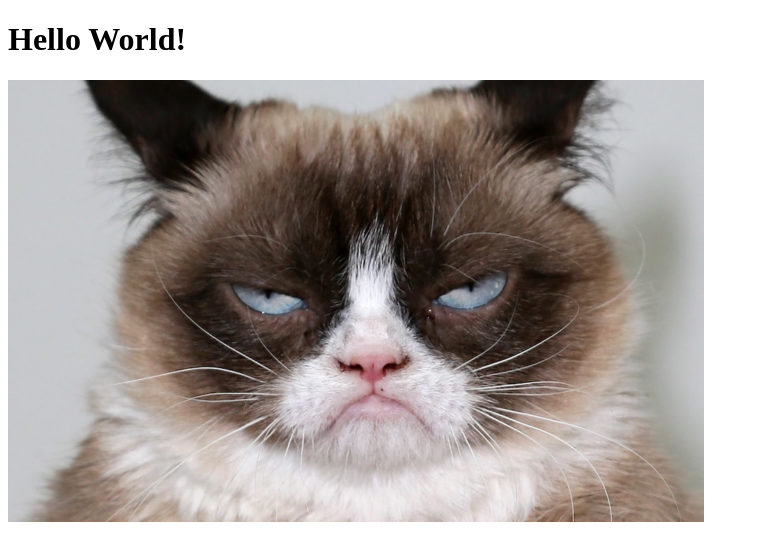
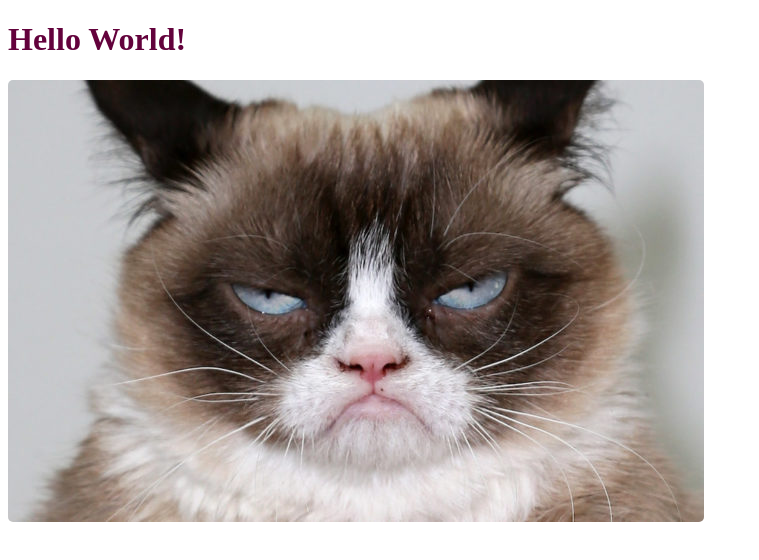
Before and after one commit to tetiana-404/error, a plain HTML site: page index.html in a window 1280 px wide. Shown: the whole page, without its empty margins (0-759 px from the left). Drawn offline with Linux system fonts and the light colour scheme.

Commit message:
Update index.html

```diff
--- a/index.html
+++ b/index.html
@@ -3,7 +3,13 @@
 <head>
 	<title>Hello  World!</title>
 	<style type="text/css">
-
+		h1{
+			color:#63023c;
+		}
+		img{
+			border-radius:5px;
+			margin:0 auto;
+		}
 	</style>
 </head>
 <body>
```
